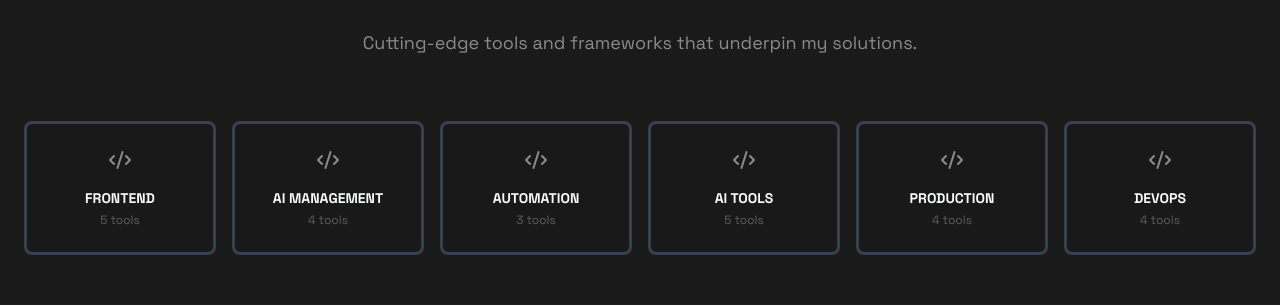
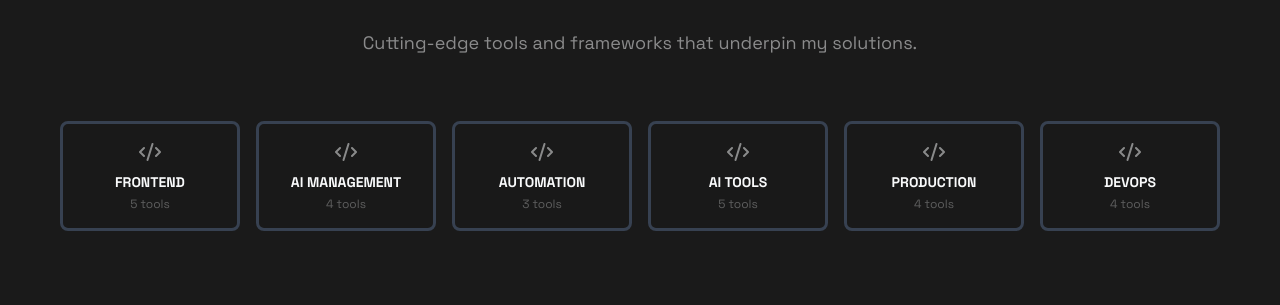
Before and after one commit to Agent-8947/01--vibe--coder, a React (Vite) app: page / in a window 1280 px wide. Shown: the part 1653-1958 px from the top of the page. Built offline with nearby package versions, Linux system fonts and the light colour scheme.

Commit message:
Optimize TechStack: single row layout with visible labels

```diff
--- a/src/components/TechStack.tsx
+++ b/src/components/TechStack.tsx
@@ -117,8 +117,8 @@ export const TechStack: React.FC<{ id: string, localOverrides: any }> = ({ id, l
                     </div>
                 )}
 
-                {/* Interactive Grid */}
-                <div className="grid grid-cols-2 md:grid-cols-3 lg:grid-cols-6 gap-4">
+                {/* Interactive Grid - Flexible row */}
+                <div className="flex flex-wrap justify-center gap-4">
                     {data.categories?.map((category: any, index: number) => (
                         <motion.div
                             key={category.id}
@@ -126,11 +126,11 @@ export const TechStack: React.FC<{ id: string, localOverrides: any }> = ({ id, l
                             whileInView={{ opacity: 1, scale: 1 }}
                             viewport={{ once: true }}
                             transition={{ delay: index * 0.05, duration: animDuration }}
-                            className="relative"
+                            className="flex-1 min-w-[100px] max-w-[180px]"
                         >
                             <button
                                 onClick={() => setSelectedCategory(selectedCategory === category.id ? null : category.id)}
-                                className="w-full p-4 md:p-6 border transition-all duration-300 hover:scale-105 active:scale-95 group"
+                                className="w-full p-4 border transition-all duration-300 hover:scale-105 active:scale-95 group flex flex-col items-center"
                                 style={{
                                     borderColor: selectedCategory === category.id ? category.color : border,
                                     borderRadius: `${gl07[0].value}px`,
@@ -140,7 +140,7 @@ export const TechStack: React.FC<{ id: string, localOverrides: any }> = ({ id, l
                             >
                                 {/* Icon */}
                                 <div
-                                    className="mb-0 md:mb-4 transition-all duration-300 flex justify-center"
+                                    className="mb-2 transition-all duration-300 flex justify-center"
                                     style={{
                                         color: selectedCategory === category.id ? category.color : textPrim,
                                         opacity: selectedCategory === category.id ? 1 : 0.5
@@ -149,9 +149,9 @@ export const TechStack: React.FC<{ id: string, localOverrides: any }> = ({ id, l
                                     {getIcon(category.icon)}
                                 </div>
 
-                                {/* Name - Hidden on mobile */}
+                                {/* Name - Always visible now */}
                                 <div
-                                    className="hidden md:block text-sm font-black uppercase transition-all duration-300"
+                                    className="text-[10px] md:text-sm font-black uppercase transition-all duration-300 text-center"
                                     style={{
                                         color: selectedCategory === category.id ? category.color : textPrim,
                                         fontFamily: 'var(--dna-font-family)'
@@ -160,8 +160,8 @@ export const TechStack: React.FC<{ id: string, localOverrides: any }> = ({ id, l
                                     {category.name}
                                 </div>
 
-                                {/* Count - Hidden on mobile */}
-                                <div className="hidden md:block text-xs opacity-30 mt-1">
+                                {/* Count - Hidden on very small screens, visible on md+ */}
+                                <div className="hidden md:block text-[8px] md:text-xs opacity-30 mt-1">
                                     {category.technologies?.length || 0} tools
                                 </div>
                             </button>
```
